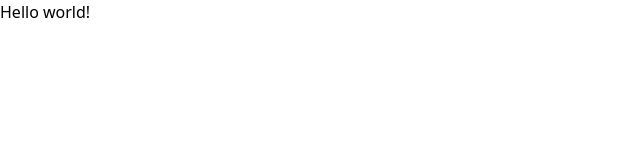
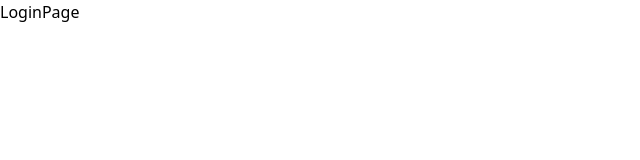
Before and after one commit to victorvzn/bootcamp-frontend-g21, a React (Vite) app in the folder semana11/dia02-react-router-invoice-app/: page / in a window 1280 px wide. Shown: the top 160 px of the page, without its empty margins (0-640 px from the left). Built offline with nearby package versions, Linux system fonts and the light colour scheme.

Commit message:
semana11, dia02, 02, react router invoice app

```diff
--- a/semana11/dia02-react-router-invoice-app/package.json
+++ b/semana11/dia02-react-router-invoice-app/package.json
@@ -11,7 +11,8 @@
   },
   "dependencies": {
     "react": "^18.3.1",
-    "react-dom": "^18.3.1"
+    "react-dom": "^18.3.1",
+    "react-router-dom": "^6.27.0"
   },
   "devDependencies": {
     "@eslint/js": "^9.11.1",
--- a/semana11/dia02-react-router-invoice-app/src/App.jsx
+++ b/semana11/dia02-react-router-invoice-app/src/App.jsx
@@ -1,8 +1,16 @@
+import { BrowserRouter, Route, Routes } from 'react-router-dom'
+
+import LoginPage from './pages/LoginPage'
+import HomePage from './pages/HomePage'
+
 const App = () => {
   return (
-    <h1 className="text-3xl font-bold underline">
-      Hello world!
-    </h1>
+    <BrowserRouter>
+      <Routes>
+        <Route path='/' element={<LoginPage />} />
+        <Route path='/home' element={<HomePage />} />
+      </Routes>
+    </BrowserRouter>
   )
 }
 
--- /dev/null
+++ b/semana11/dia02-react-router-invoice-app/src/pages/HomePage.jsx
@@ -0,0 +1,7 @@
+const HomePage = () => {
+  return (
+    <div>HomePage</div>
+  )
+}
+
+export default HomePage
--- /dev/null
+++ b/semana11/dia02-react-router-invoice-app/src/pages/LoginPage.jsx
@@ -0,0 +1,7 @@
+const LoginPage = () => {
+  return (
+    <div>LoginPage</div>
+  )
+}
+
+export default LoginPage
```
Also changed, not shown: 1 other file (tests, documents, lock files or other folders).
